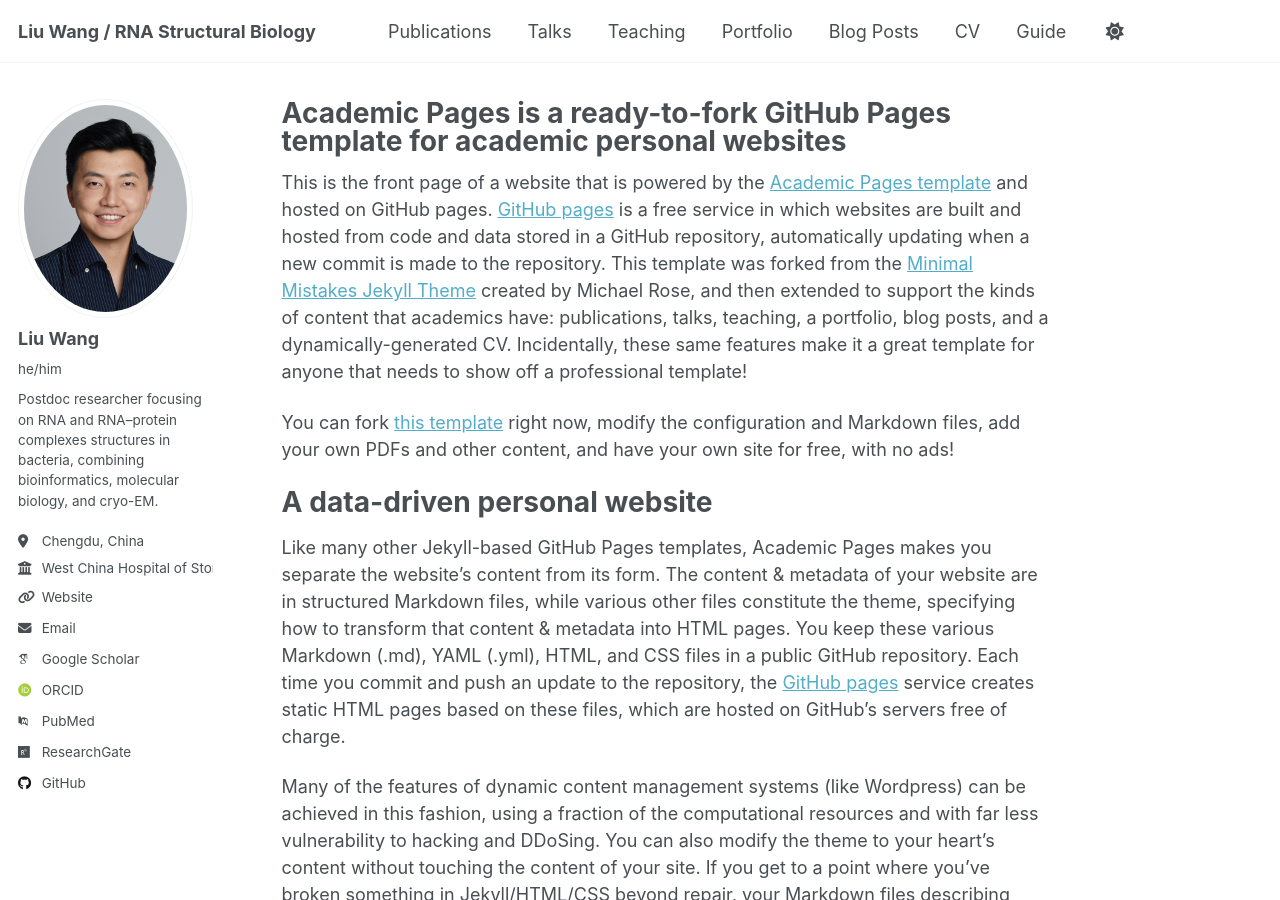
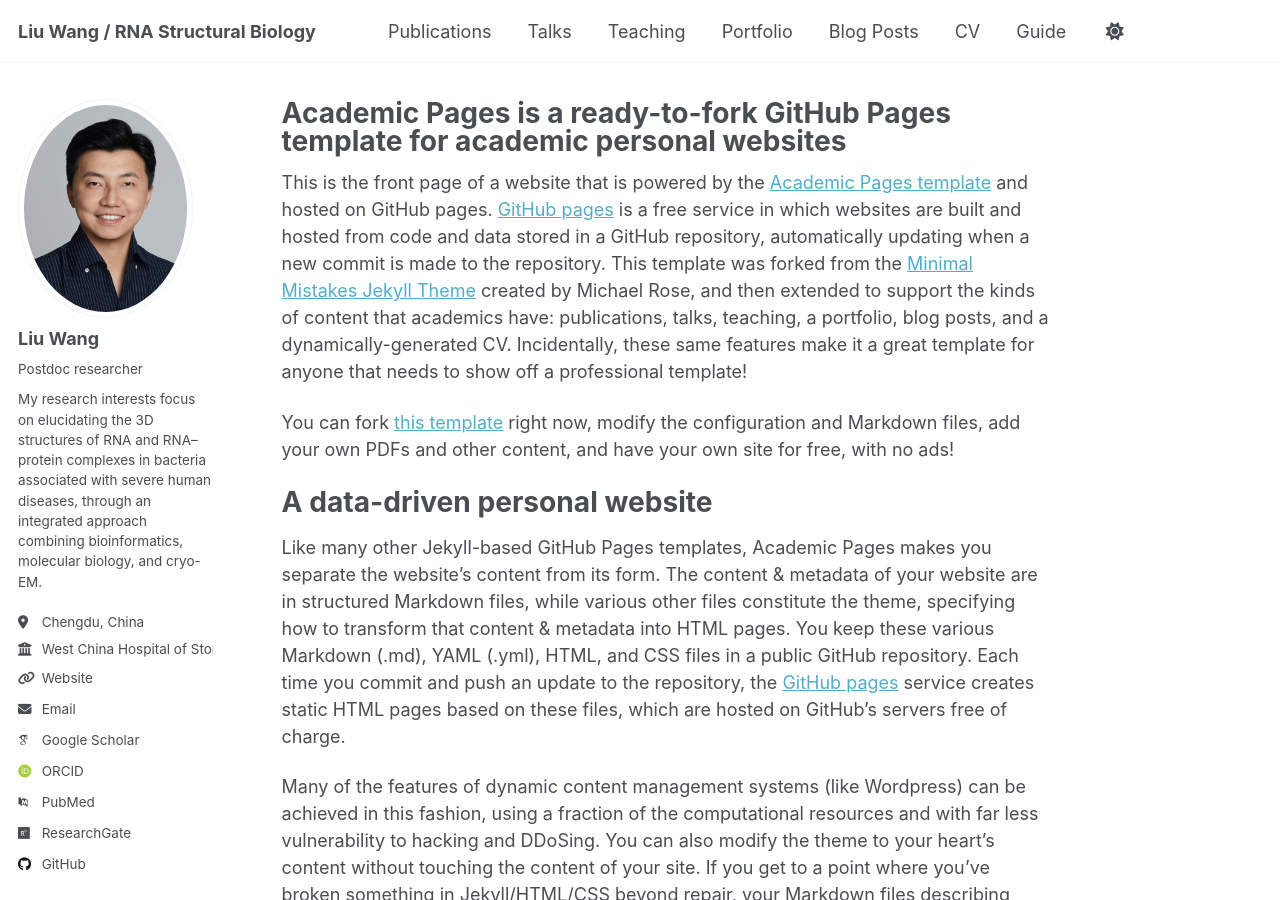
Before and after one commit to liuwang-RNA/Guihub_CV, a Jekyll site: the page built from _pages/about.md, in a window 1280 px wide and 900 px high. Built offline with Jekyll 4.4.1, drawn with Linux system fonts in a browser that asks for light colours; some web fonts are replaced; a script that is not in the unit is left out.

Commit message:
Update _config.yml

```diff
--- a/_config.yml
+++ b/_config.yml
@@ -24,8 +24,8 @@
   # Biographic information
   avatar           : "liuwang.png"
   name             : "Liu Wang"
-  pronouns         : "he/him"
-  bio              : "Postdoc researcher focusing on RNA and RNA–protein complexes structures in bacteria, combining bioinformatics, molecular biology, and cryo-EM."
+  pronouns         : "Postdoc researcher"
+  bio              : "My research interests focus on elucidating the 3D structures of RNA and RNA–protein complexes in bacteria associated with severe human diseases, through an integrated approach combining bioinformatics, molecular biology, and cryo-EM."
   location         : "Chengdu, China"
   employer         : "West China Hospital of Stomatology"
   uri              : "https://scholar.google.com/citations?hl=en&tzom=-480&user=8kjSuv8AAAAJ"
```
